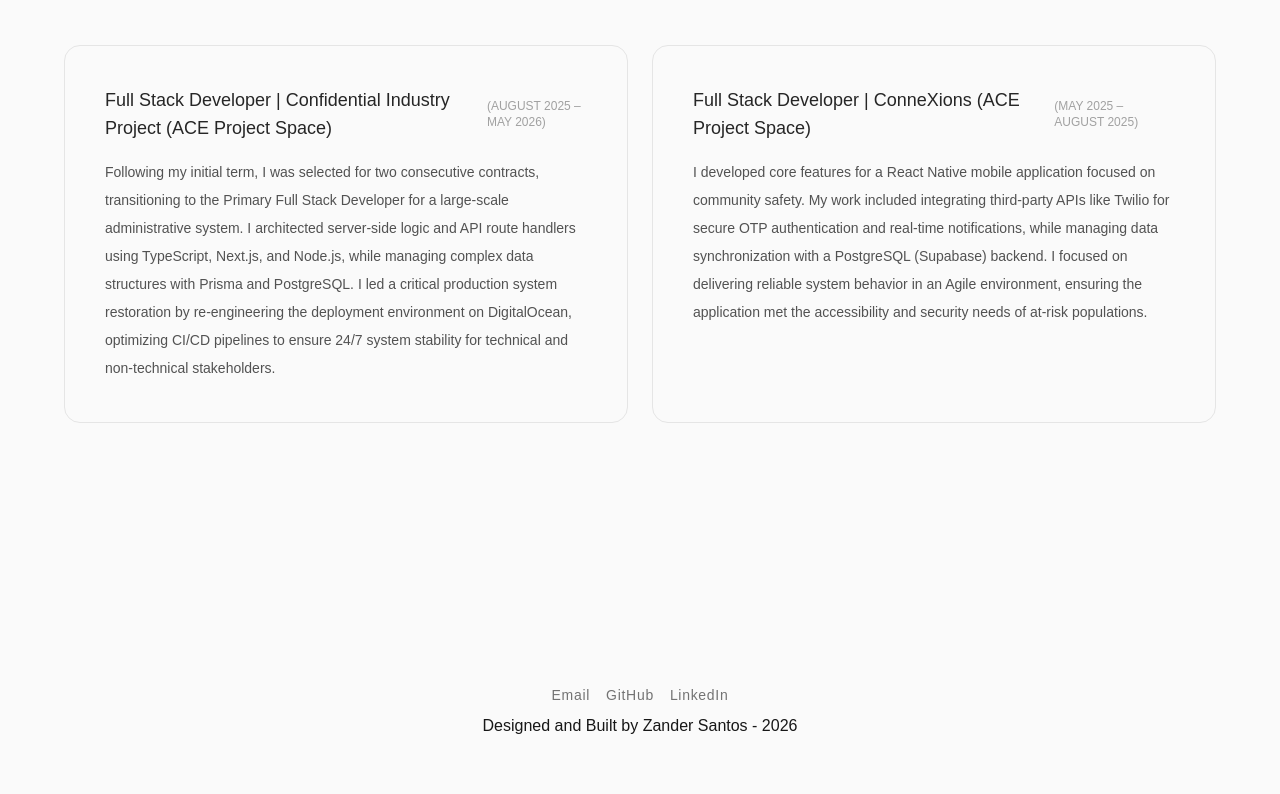
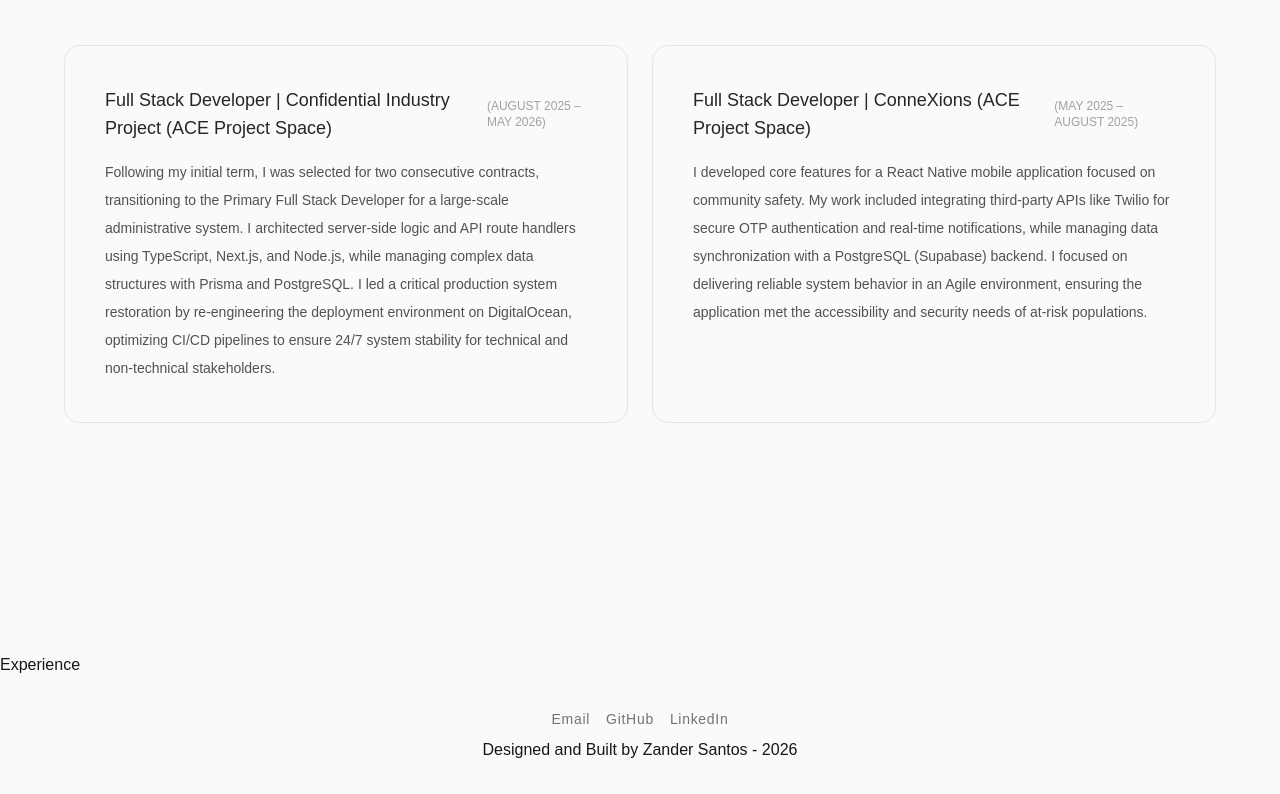
Before and after one commit to zandersantos/zander-santos-portfolio, a Next.js app in the folder zander-santos-portfolio/: page / in a window 1280 px wide. Shown: the part 1816-2610 px from the top of the page. Before the commit the page ends 2586 px from the top, so only its background shows below. Built offline with nearby package versions, Linux system fonts and the light colour scheme.

Commit message:
Created an Education component and added it to the page

```diff
--- a/zander-santos-portfolio/app/page.tsx
+++ b/zander-santos-portfolio/app/page.tsx
@@ -1,4 +1,5 @@
 import About from "@/components/About";
+import Education from "@/components/Education";
 import Experience from "@/components/Experience";
 import Hero from "@/components/Hero";
 
@@ -8,6 +9,7 @@ export default function Home() {
       <Hero/>
       <About/>
       <Experience/>
+      <Education/>
     </div>
 
   );
--- /dev/null
+++ b/zander-santos-portfolio/components/Education.tsx
@@ -0,0 +1,10 @@
+const Education = () => {
+
+  return (
+    <h2>
+      Experience
+    </h2>
+  );
+};
+
+export default Education;
```
